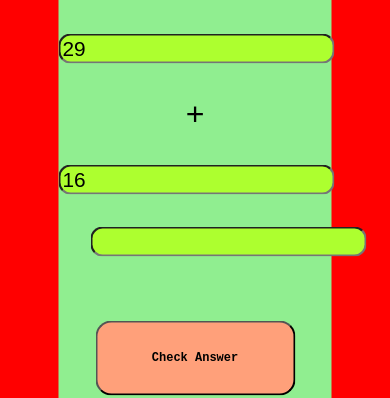
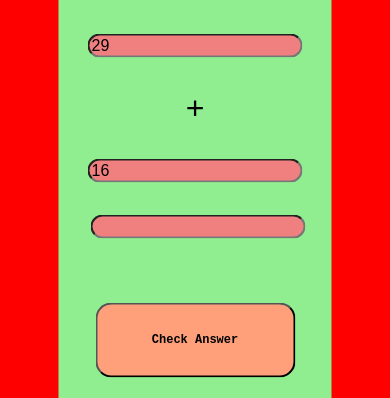
Before and after one commit to Ya903040/web_math_game_v_2, a website: page options/add.html in a window 390 px wide. Shown: the part 204-602 px from the top of the page. Drawn offline with Linux system fonts and the light colour scheme.

Commit message:
trying to add responsive design

```diff
--- a/css/style.css
+++ b/css/style.css
@@ -1,7 +1,7 @@
 @media only screen and (min-width: 300px) {
     .labels{
-        font-size: 1.3rem;
-        background: greenyellow;
+        font-size: 1rem;
+        background: lightcoral;
     }
 
 
@@ -14,12 +14,13 @@
         background: greenyellow;
     }
 
+
 }
 
 @media only screen and (min-width: 768px) {
     .labels{
         font-size: 1.5rem;
-        background: aquamarine;
+        background: lightseagreen;
     }
 
 }
```
